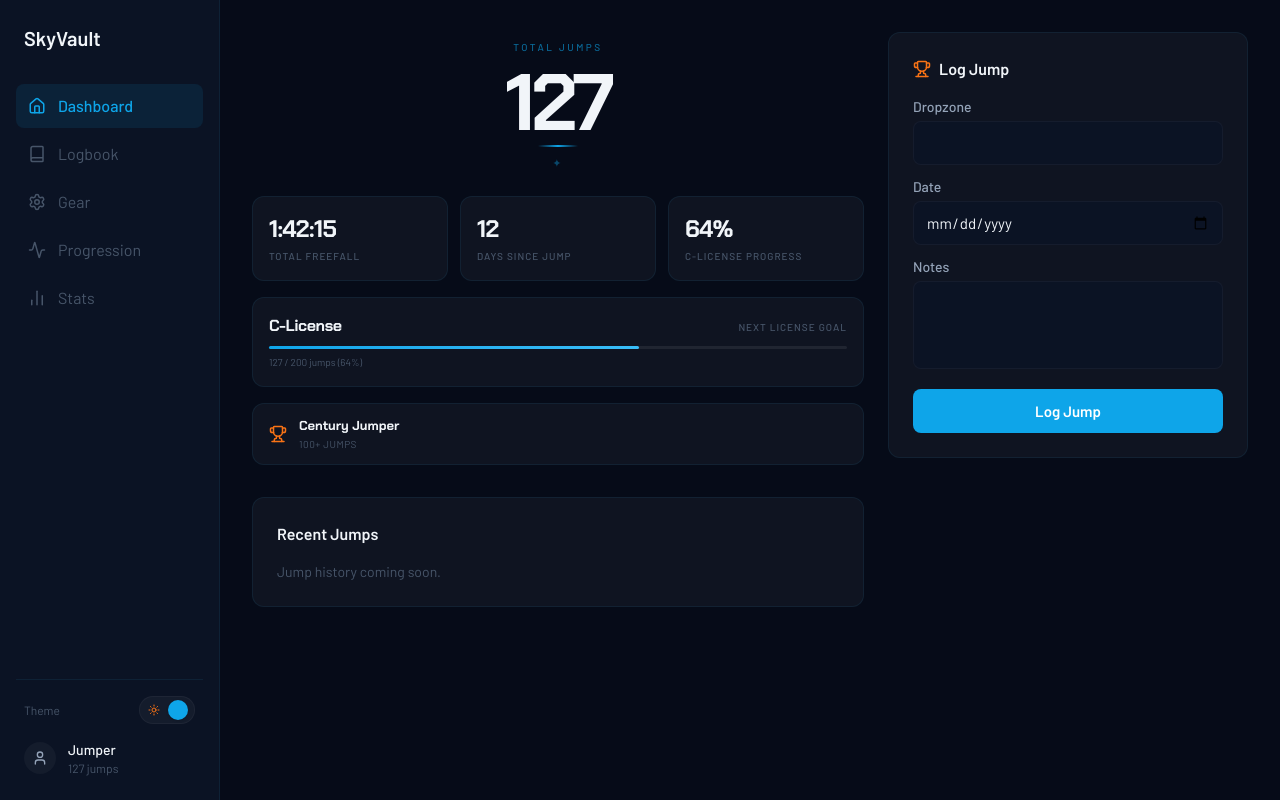
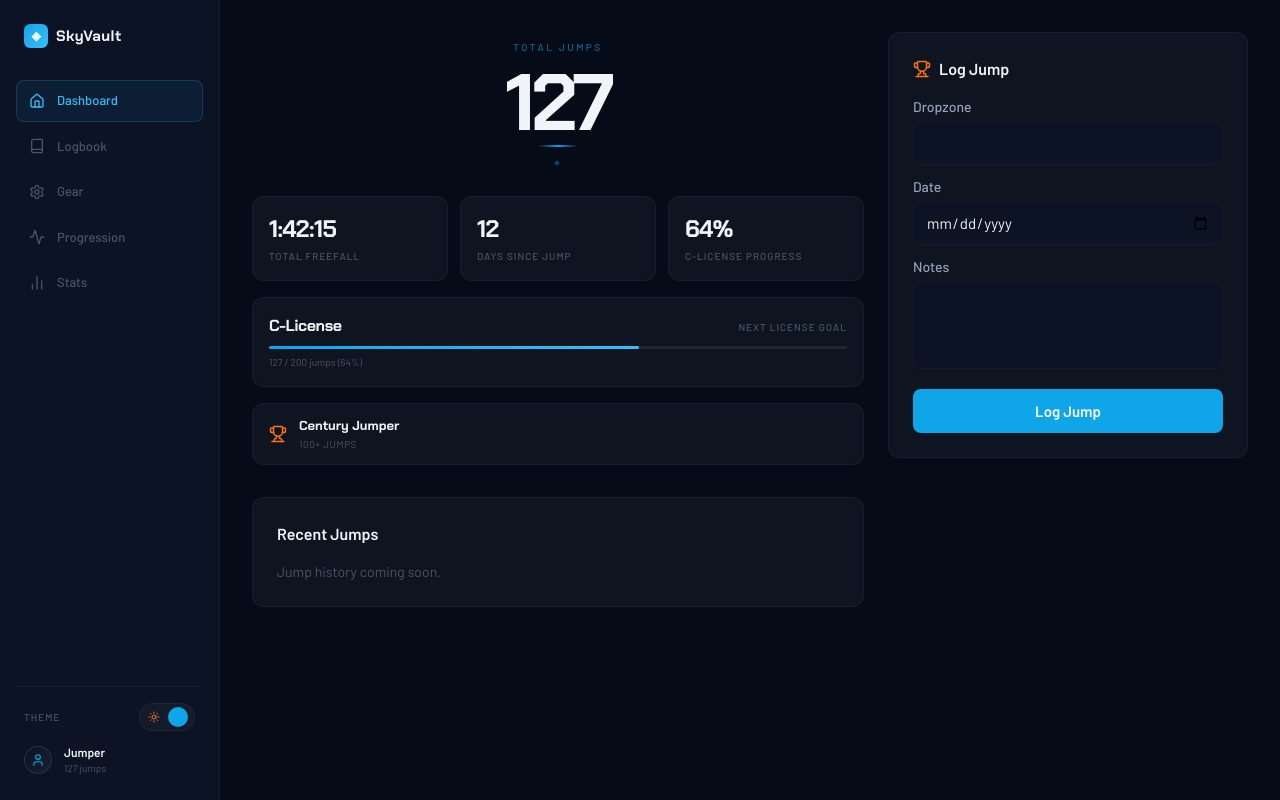
Before and after one commit to ioana996/skyvault-saas, a Next.js app: page / in a window 1280 px wide. Built offline with nearby package versions, Linux system fonts and the light colour scheme.

Commit message:
feat: redesign Sidebar with Altitude branding

```diff
--- a/src/app/components/Sidebar/Sidebar.tsx
+++ b/src/app/components/Sidebar/Sidebar.tsx
@@ -26,38 +26,44 @@ const Sidebar = () => {
       aria-label="Sidebar navigation"
     >
       <div className="flex items-center gap-2 mb-8 px-2">
-        <span className="text-xl font-bold text-sky-text">SkyVault</span>
+        <div
+          className="w-6 h-6 rounded-md bg-gradient-to-br from-sky-primary to-sky-primary-bright flex items-center justify-center text-white text-xs font-display font-bold shrink-0"
+          aria-hidden="true"
+        >
+          ◈
+        </div>
+        <span className="text-[15px] font-display font-bold text-sky-text tracking-wide">SkyVault</span>
       </div>
 
       <nav aria-label="Sidebar" className="flex-1 space-y-1">
         {navItems.map(({ label, icon: Icon, active }) => (
           <div
             key={label}
-            className={`flex items-center gap-3 px-3 py-2.5 rounded-lg ${
+            className={`flex items-center gap-3 px-3 py-2.5 rounded-lg text-[13px] font-medium ${
               active
-                ? 'text-sky-primary bg-sky-primary/10 font-medium'
-                : 'text-sky-text-subtle cursor-default select-none'
+                ? 'text-sky-primary-bright bg-sky-primary/[0.08] border border-sky-border-active'
+                : 'text-sky-text-subtle cursor-default select-none border border-transparent'
             }`}
             {...(active ? { 'aria-current': 'page' as const } : { 'aria-disabled': 'true' })}
           >
-            <Icon size={18} aria-hidden="true" />
+            <Icon size={16} aria-hidden="true" />
             <span>{label}</span>
           </div>
         ))}
       </nav>
 
-      <div className="mt-auto space-y-4 pt-4 border-t border-sky-border">
+      <div className="mt-auto space-y-3 pt-4 border-t border-sky-border">
         <div className="flex items-center justify-between px-2">
-          <span className="text-xs text-sky-text-subtle">Theme</span>
+          <span className="text-[10px] font-medium text-sky-text-subtle uppercase tracking-widest">Theme</span>
           <ThemeToggle />
         </div>
         <div className="flex items-center gap-3 px-2">
-          <div className="w-8 h-8 rounded-full bg-sky-surface-mid flex items-center justify-center">
-            <User size={16} className="text-sky-text-muted" aria-hidden="true" />
+          <div className="w-7 h-7 rounded-full bg-gradient-to-br from-sky-surface to-sky-surface-high border border-sky-border-active flex items-center justify-center">
+            <User size={14} className="text-sky-primary" aria-hidden="true" />
           </div>
           <div>
-            <div className="text-sm font-medium text-sky-text">Jumper</div>
-            <div className="text-xs text-sky-text-subtle">{mockStats.totalJumps} jumps</div>
+            <div className="text-[12px] font-semibold text-sky-text">Jumper</div>
+            <div className="text-[10px] text-sky-text-subtle">{mockStats.totalJumps} jumps</div>
           </div>
         </div>
       </div>
```
